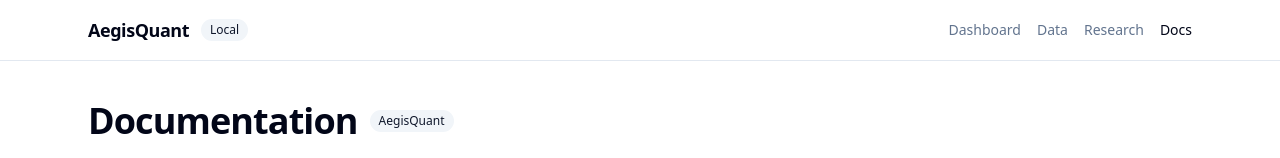
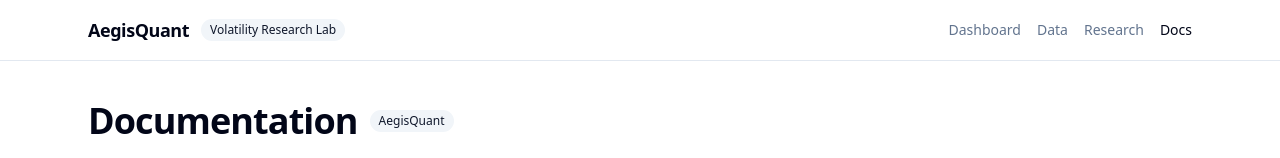
Before and after one commit to BigBallBaller/aegisquant, a Next.js app in the folder apps/web/: page /docs in a window 1280 px wide. Shown: the top 158 px of the page. Built offline with nearby package versions, Linux system fonts and the light colour scheme.

Commit message:
Add regime equity curves with transaction costs, performance summaries, and portfolio polish

```diff
--- a/apps/web/components/top-nav.tsx
+++ b/apps/web/components/top-nav.tsx
@@ -21,7 +21,7 @@
           <Link href="/" className="text-lg font-semibold tracking-tight">
             AegisQuant
           </Link>
-          <Badge variant="secondary">Local</Badge>
+          <Badge variant="secondary">Volatility Research Lab</Badge>
         </div>
 
         <nav className="flex items-center gap-4 text-sm">
```
